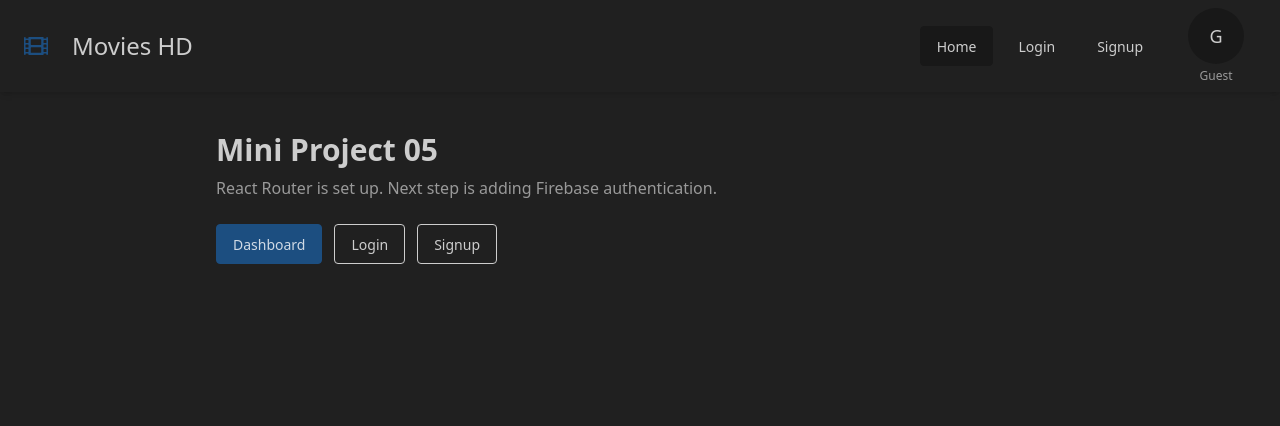
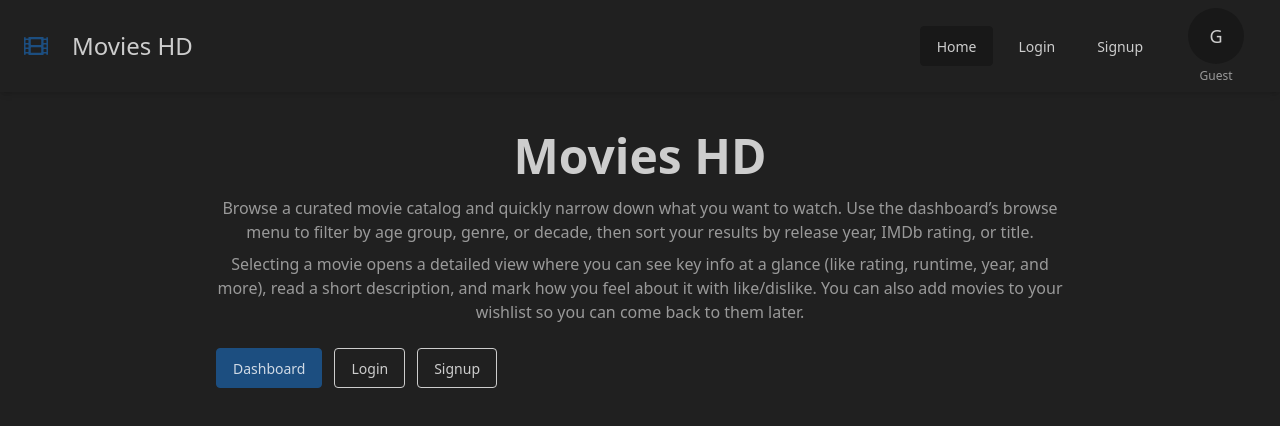
Before and after one commit to Hugo-NCF/MiniProject05, a React (Vite) app: page / in a window 1280 px wide. Shown: the top 426 px of the page. Built offline with nearby package versions, Linux system fonts and the light colour scheme; no server answers.

Commit message:
Update Home layout and add logout for users

```diff
--- a/src/components/AppNavbar.jsx
+++ b/src/components/AppNavbar.jsx
@@ -17,7 +17,7 @@ export default function AppNavbar({
   onToggleWishlist,
   showBrowseWishlist = true,
 }) {
-  const { user } = useAuth();
+  const { user, logout } = useAuth();
 
   const userLabel = user?.displayName || user?.email || "Guest";
   const avatarSrc = user?.photoURL || null;
@@ -158,6 +158,16 @@ export default function AppNavbar({
           </button>
         )}
 
+        {user && (
+          <button
+            type="button"
+            className="btn btn-ghost"
+            onClick={() => logout()}
+          >
+            Logout
+          </button>
+        )}
+
         <div className="flex flex-col items-center">
           {user ? (
             avatarSrc ? (
--- a/src/components/LandingHome.jsx
+++ b/src/components/LandingHome.jsx
@@ -3,10 +3,20 @@ import { Link } from "react-router";
 export default function LandingHome() {
   return (
     <div className="mx-auto max-w-4xl px-6 py-10">
-      <h1 className="text-3xl font-bold">Mini Project 05</h1>
-      <p className="mt-2 text-base-content/70">
-        React Router is set up. Next step is adding Firebase authentication.
-      </p>
+      <h1 className="text-5xl font-bold text-center">Movies HD</h1>
+      <div className="mt-4 space-y-2 text-base-content/70 text-center">
+        <p>
+          Browse a curated movie catalog and quickly narrow down what you want to watch.
+          Use the dashboard’s browse menu to filter by age group, genre, or decade, then
+          sort your results by release year, IMDb rating, or title.
+        </p>
+        <p>
+          Selecting a movie opens a detailed view where you can see key info at a glance
+          (like rating, runtime, year, and more), read a short description, and mark how
+          you feel about it with like/dislike. You can also add movies to your wishlist so
+          you can come back to them later.
+        </p>
+      </div>
 
       <div className="mt-6 flex flex-wrap gap-3">
         <Link className="btn btn-primary" to="/dashboard">
```
